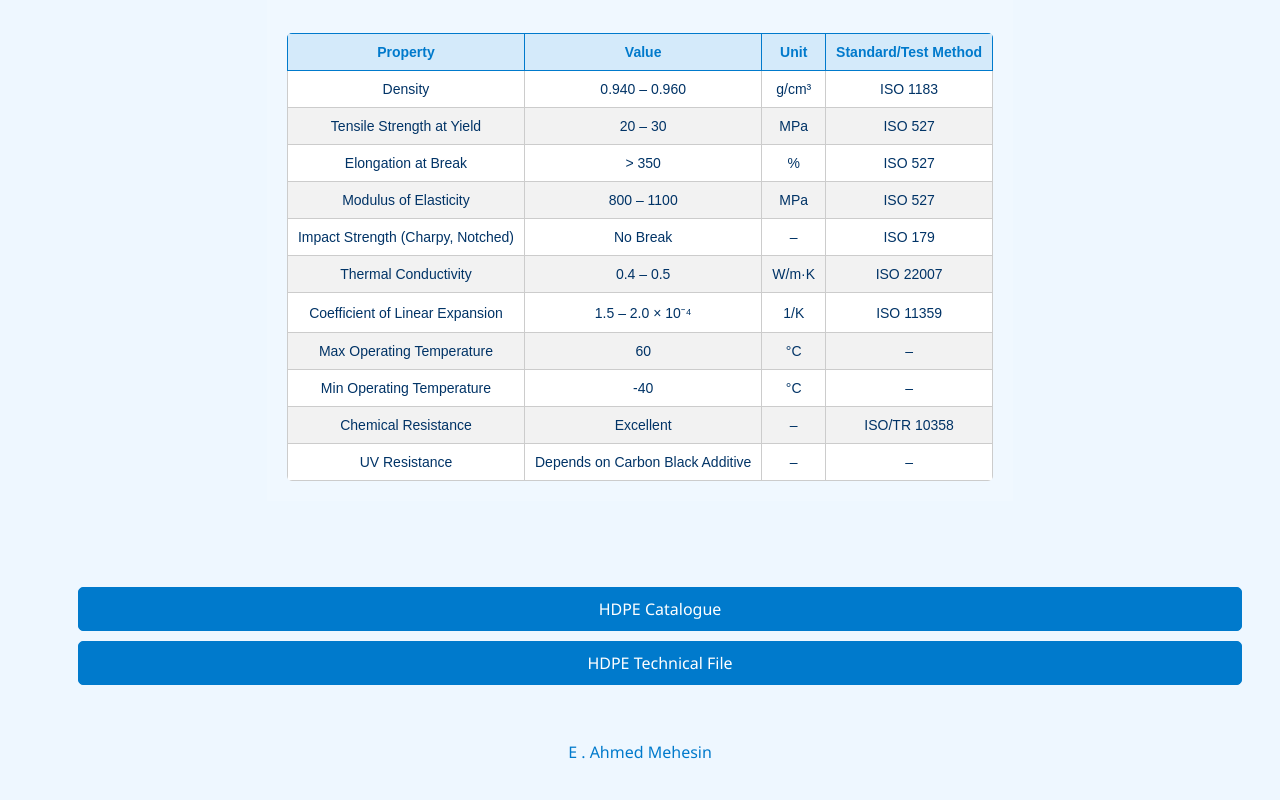
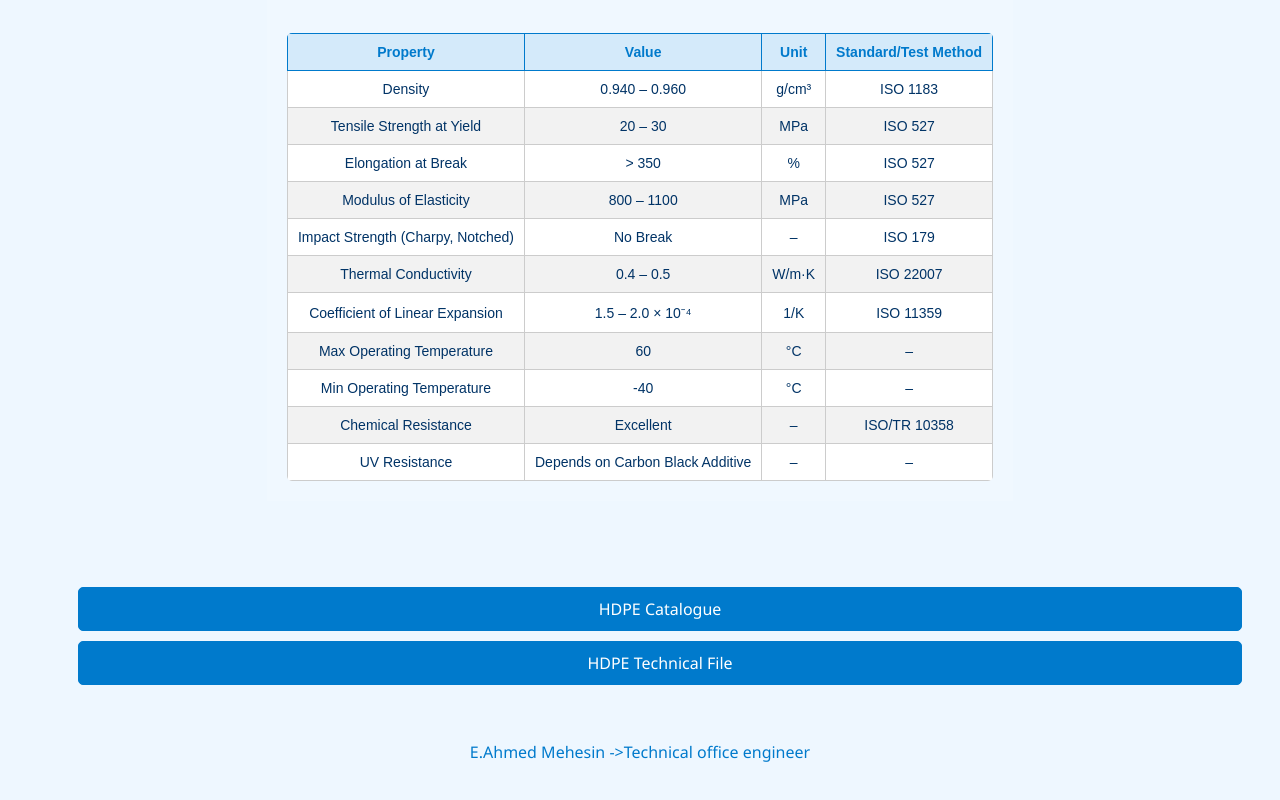
Before and after one commit to Ahmed-mehesin/Hdpe-pipes, a plain HTML site: page index.html in a window 1280 px wide. Shown: the part 348-1148 px from the top of the page. Drawn offline with Linux system fonts and the light colour scheme.

Commit message:
Update index.html

```diff
--- a/index.html
+++ b/index.html
@@ -262,7 +262,7 @@
   <li><a href = "https://www.mediafire.com/file/w2y03ysknwfsh68/2-+HDPE+Al-         Rowad+Catalogue.pdf/file"> HDPE Catalogue</a></li>
   <li><a href = "https://www.mediafire.com/file/7b9sk1gh71fl3de/Technical+file+14-4-2025.pdf/file">  HDPE Technical File</a></li>
 </div>
-<span style="text-align: center; color: #007acc; text-font:sans-serif;">E . Ahmed Mehesin <span>
+<span style="text-align: center; color: #007acc; text-font:sans-serif;">E.Ahmed Mehesin ->Technical office engineer <span>
 <!-- End of HDPE Properties Section -->
   <script>
 
```
